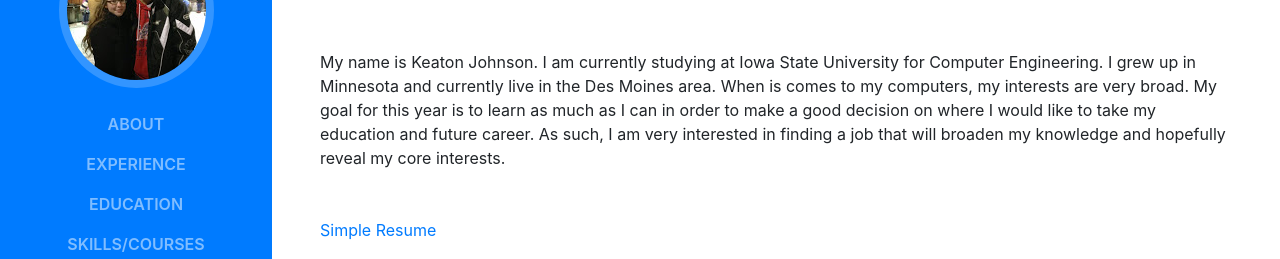
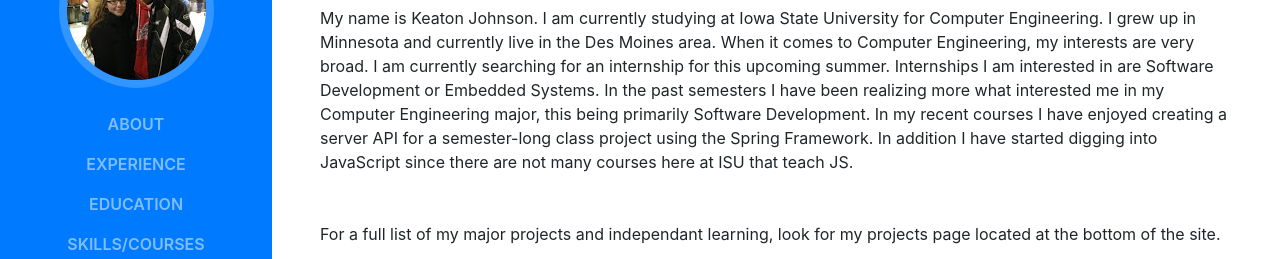
Before and after one commit to KeatonDJ/KeatonDJ.github.io, a website with bundled scripts: page index.html in a window 1280 px wide. Shown: the part 266-525 px from the top of the page. Built offline with nearby package versions, Linux system fonts and the light colour scheme; a web font is replaced by a local one.

Commit message:
Edited BIO on index page.

```diff
--- a/index.html
+++ b/index.html
@@ -62,8 +62,9 @@
 					<div class="subheading mb-5">1312 Walton Drive, Ames, IA 50014 * (320) 250 - 4440
 						<a href="mailto:keatondj@iastate.edu">keatondj@iastate.edu</a>
 					</div>
-					<p class="mb-5">My name is Keaton Johnson. I am currently studying at Iowa State University for Computer Engineering. I grew up in Minnesota and currently live in the Des Moines area. When is comes to my computers, my interests are very broad. My goal for this year is to learn as much as I can in order to make a good decision on where I would like to take my education and future career. As such, I am very interested in finding a job that will broaden my knowledge and hopefully reveal my core interests.</p>
-					<p class="mb-5"><a href="files/Resume.pdf">Simple Resume</a> </p>
+					<p class="mb-5">My name is Keaton Johnson. I am currently studying at Iowa State University for Computer Engineering. I grew up in Minnesota and currently live in the Des Moines area. When it comes to Computer Engineering, my interests are very broad. I am currently searching for an internship for this upcoming summer. Internships I am interested in  are Software Development or Embedded Systems. In the past semesters I have been realizing more what interested me in my Computer Engineering major, this being primarily Software Development. In my recent courses I have enjoyed creating a server API for a semester-long class project using the Spring Framework. In addition I have started digging into JavaScript since there are not many courses here at ISU that teach JS.</p>
+					<p>For a full list of my major projects and independant learning, look for my projects page located at the bottom of the site.</p>
+					<p class="mb-5"><a href="files/Resume.pdf">Simple Resume</a></p>
 					<ul class="list-inline list-social-icons mb-0">
 						<li class="list-inline-item">
 							<a href="https://www.facebook.com/keaton.dj">
```
